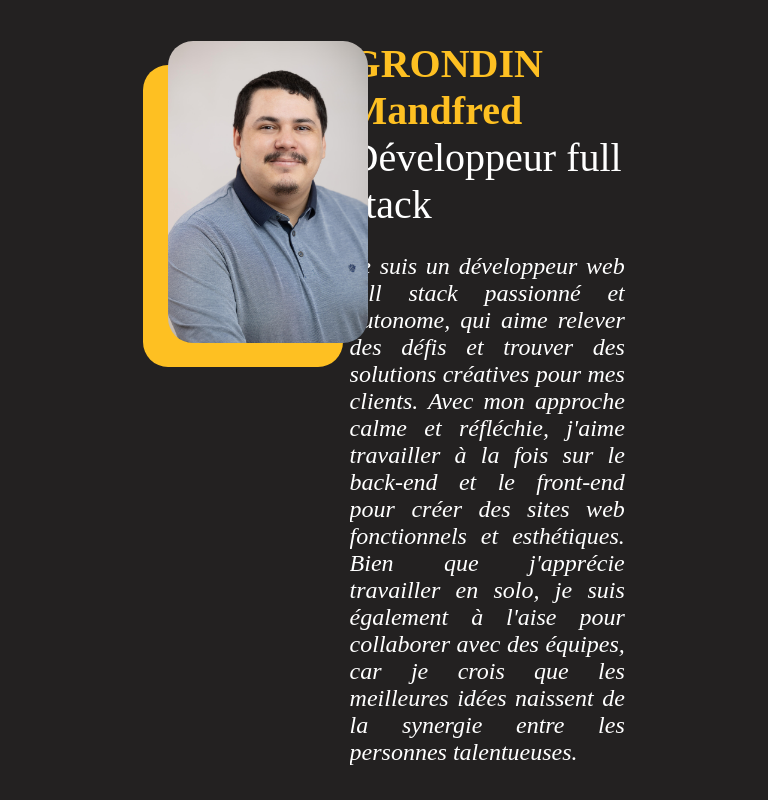
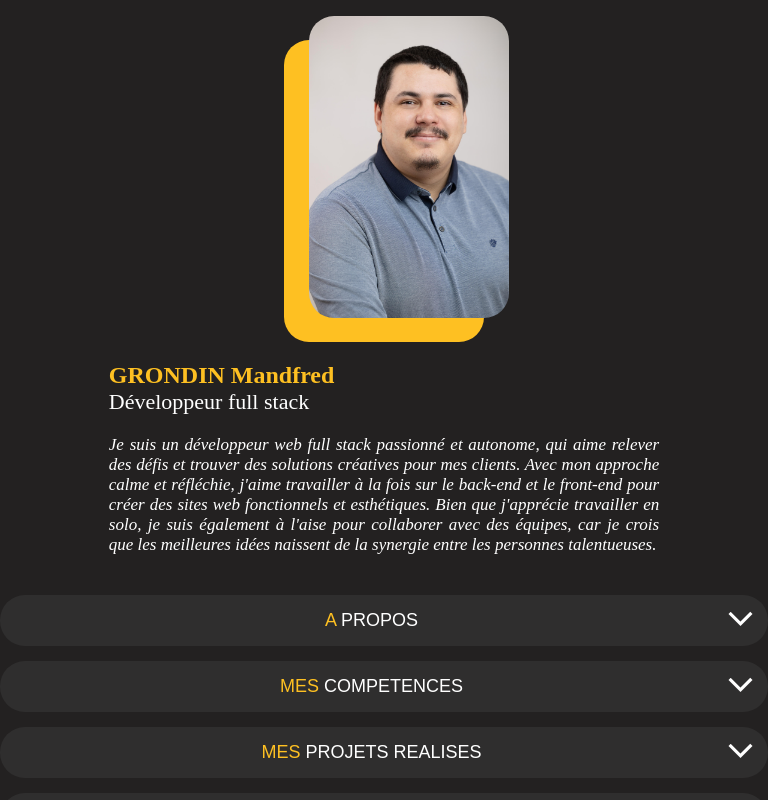
Before and after one commit to MandfredGRONDIN/Portfolio-GRONDIN-Mandfred, a React (Create React App) app: page / in a window 768 px wide. Shown: the top 800 px of the page. Built offline with nearby package versions, Linux system fonts and the light colour scheme.

Commit message:
Update Responsive
Modification de la responsive du site pour qu'il s'adapte aux tablette/téléphone.

```diff
--- a/src/components/Header.js
+++ b/src/components/Header.js
@@ -11,7 +11,7 @@ export default function Header() {
          </div>
          <div className="header__p">
             <h1 className="color-secondary">GRONDIN Mandfred</h1>
-            <p className="f-size-40">Développeur full stack</p>
+            <p className="header__title f-size-40">Développeur full stack</p>
             <p className="header__presentation text-align-justify font-style-italic f-size-24">
                Je suis un développeur web full stack passionné et autonome, qui
                aime relever des défis et trouver des solutions créatives pour
--- a/src/styles/style.css
+++ b/src/styles/style.css
@@ -88,6 +88,11 @@
    right: -25px;
    height: 302px;
    border-radius: 25px;
+}
+.header__img img:hover {
+   top: 0;
+   right: 0;
+   transition: 0.7s;
 }
 .header__img {
    width: 30%;
@@ -311,7 +316,7 @@ h1 {
    font-size: 32px;
    padding: 5%;
    background-color: #2f2e2e;
-   margin-top: -15px;
+   margin-top: -16px;
 }
 .contact div,
 .contact p,
@@ -349,3 +354,137 @@ h1 {
 .projetEnCour__info {
    margin: 15px;
 }
+
+@media screen and (max-width: 992px) {
+   .header {
+      flex-direction: column;
+      align-items: center;
+   }
+   .header__img {
+      height: 302px;
+      width: 200px;
+   }
+   .header__p {
+      width: 80%;
+   }
+   .header__img--background {
+      position: unset;
+   }
+}
+
+/* Tablette */
+@media screen and (min-width: 768px) and (max-width: 992px) {
+   .about {
+      flex-direction: column;
+      align-items: center;
+   }
+   .infos__perso {
+      width: 75%;
+      margin-bottom: 15px;
+   }
+   .competence {
+      width: 40%;
+   }
+   .card__projet {
+      width: 45%;
+   }
+   .carousel {
+      max-width: 700px;
+   }
+   .contact > div {
+      width: 70%;
+   }
+}
+/* Fin tablette */
+
+@media screen and (max-width: 768px) {
+   h1 {
+      font-size: 24px;
+      margin-top: 20px;
+   }
+   .header {
+      margin-bottom: 0;
+   }
+   .header__title {
+      font-size: 22px;
+   }
+   .header__presentation {
+      font-size: 17px;
+      margin-top: 20px;
+   }
+   .dropdown__button div,
+   .dropdown__button span {
+      font-size: 18px;
+   }
+   .about {
+      flex-direction: column;
+   }
+   .about > div {
+      width: 100%;
+   }
+   .infos__perso {
+      width: 100%;
+   }
+   .infos__perso > p,
+   .link__title {
+      font-size: 20px;
+   }
+   .infos__perso > div {
+      font-size: 15px;
+   }
+   .infos__left,
+   .infos__right {
+      padding-left: 10px;
+      width: 50%;
+   }
+   .competence {
+      width: 100%;
+   }
+   .card__projet {
+      width: 100%;
+   }
+   .carousel {
+      position: fixed;
+      width: 85%;
+      height: 85%;
+   }
+   .carousel__img {
+      height: 60vh;
+   }
+   .carousel__p {
+      padding: 0px 0 40px 0px;
+      overflow: scroll;
+   }
+   .carousel__p h3 {
+      font-size: 20px;
+   }
+   .carousel__p-footer {
+      flex-direction: column;
+      align-items: center;
+   }
+   .carousel__img-box {
+      height: 100vh;
+   }
+   .carousel__p-info p {
+      font-size: 15px;
+   }
+   .arrow {
+      font-size: 26px;
+   }
+   .fa-x {
+      font-size: 24px;
+   }
+   .carousel__img-box span {
+      font-size: 18px;
+   }
+   .projetEnCour__carousel-div {
+      height: 60vh;
+   }
+   .contact > div {
+      width: 100%;
+   }
+   .contact__icone p,
+   .contact__info p {
+      font-size: 17px;
+   }
+}
```
